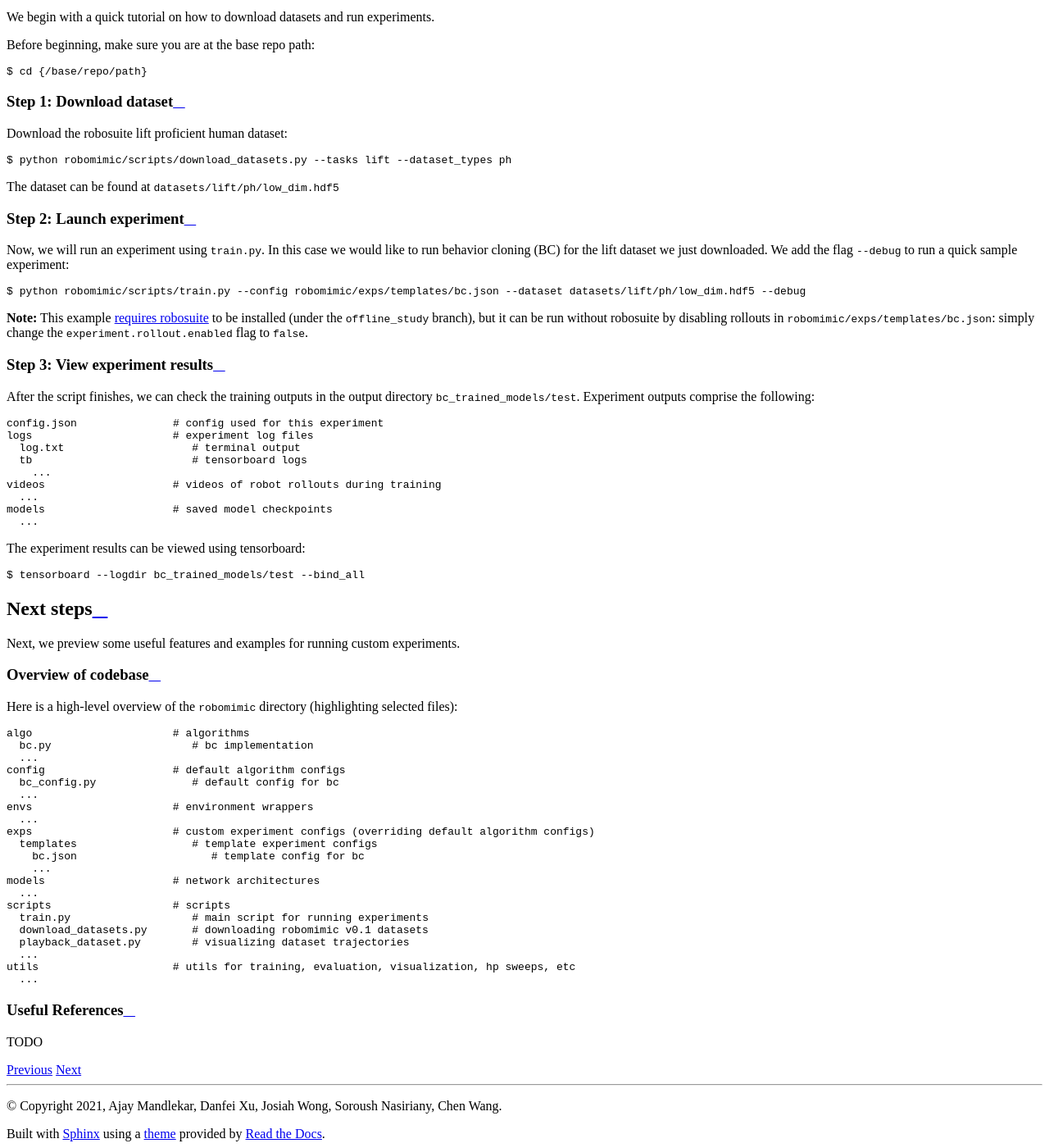
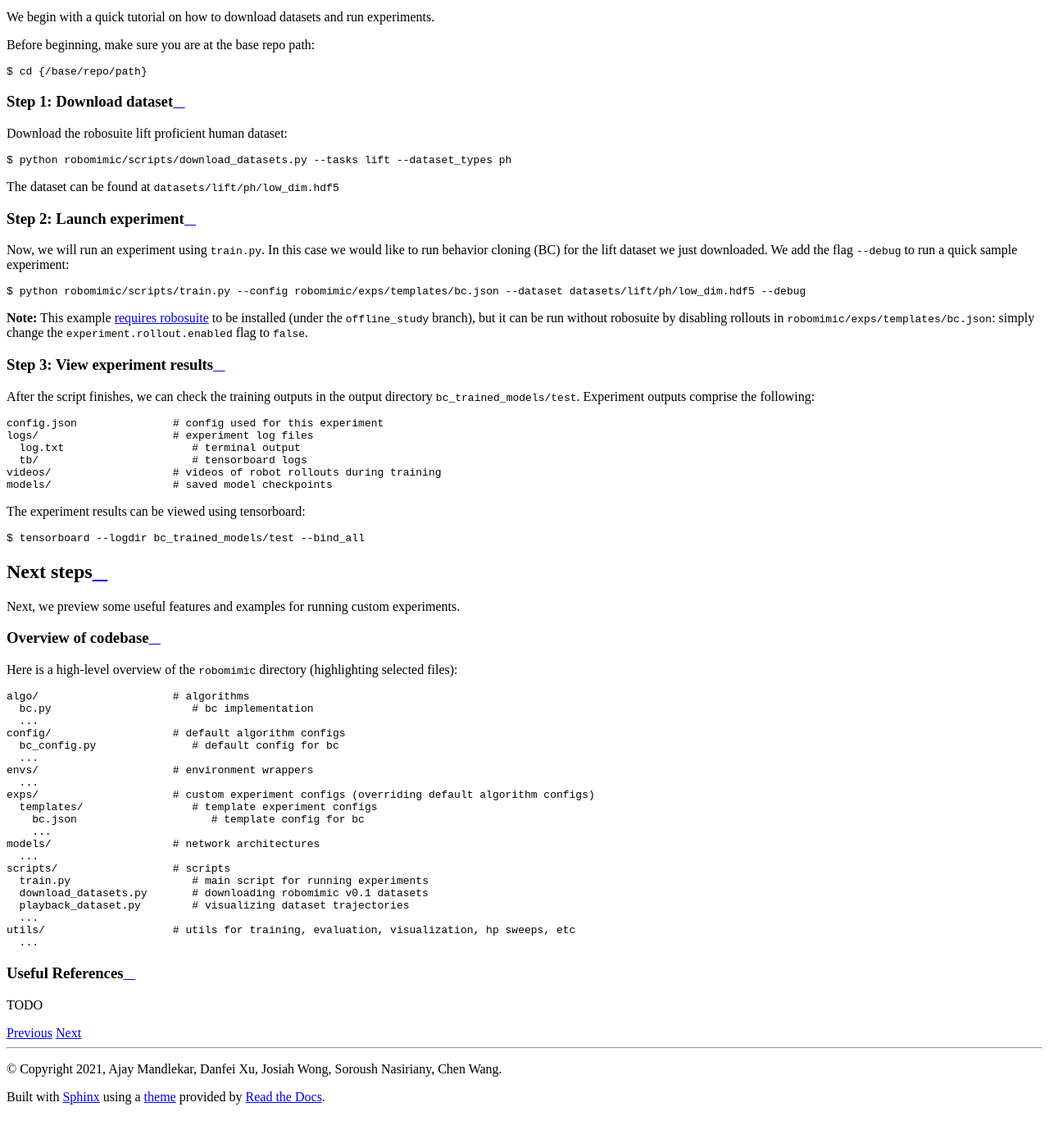
Before and after one commit to ARISE-Initiative/robomimic, a Sphinx documentation site: the page built from docs/introduction/getting_started.md, in a window 1280 px wide and 1400 px high, scrolled down 1231 px. Shown: the whole window at 82% size. Built offline with Sphinx 7.4.7 and the Read the Docs theme 2.0.0, drawn with Linux system fonts in a browser that asks for light colours; pages that are not in the unit, such as notebooks, are missing from menus; after the commit the page ends 2586 px from its top, so only the background shows below that.

Commit message:
small changes

````diff
--- a/docs/introduction/getting_started.md
+++ b/docs/introduction/getting_started.md
@@ -33,14 +33,11 @@ After the script finishes, we can check the training outputs in the output direc
 Experiment outputs comprise the following:
 ```
 config.json               # config used for this experiment
-logs                      # experiment log files
+logs/                     # experiment log files
   log.txt                    # terminal output
-  tb                         # tensorboard logs
-    ...
-videos                    # videos of robot rollouts during training
-  ...
-models                    # saved model checkpoints
-  ...
+  tb/                        # tensorboard logs
+videos/                   # videos of robot rollouts during training
+models/                   # saved model checkpoints
 ```
 
 The experiment results can be viewed using tensorboard:
@@ -54,26 +51,26 @@ Next, we preview some useful features and examples for running custom experiment
 ### Overview of codebase
 Here is a high-level overview of the `robomimic` directory (highlighting selected files):
 ```
-algo                      # algorithms
+algo/                     # algorithms
   bc.py                      # bc implementation
   ...
-config                    # default algorithm configs
+config/                   # default algorithm configs
   bc_config.py               # default config for bc
   ...
-envs                      # environment wrappers
+envs/                     # environment wrappers
   ...
-exps                      # custom experiment configs (overriding default algorithm configs)
-  templates                  # template experiment configs
+exps/                     # custom experiment configs (overriding default algorithm configs)
+  templates/                 # template experiment configs
     bc.json                     # template config for bc
     ...
-models                    # network architectures
+models/                   # network architectures
   ...
-scripts                   # scripts
+scripts/                  # scripts
   train.py                   # main script for running experiments
   download_datasets.py       # downloading robomimic v0.1 datasets
   playback_dataset.py        # visualizing dataset trajectories
   ...
-utils                     # utils for training, evaluation, visualization, hp sweeps, etc
+utils/                    # utils for training, evaluation, visualization, hp sweeps, etc
   ...
 ```
 
````
Also changed, not shown: docs/introduction/overview.md (+4 -4 lines).
